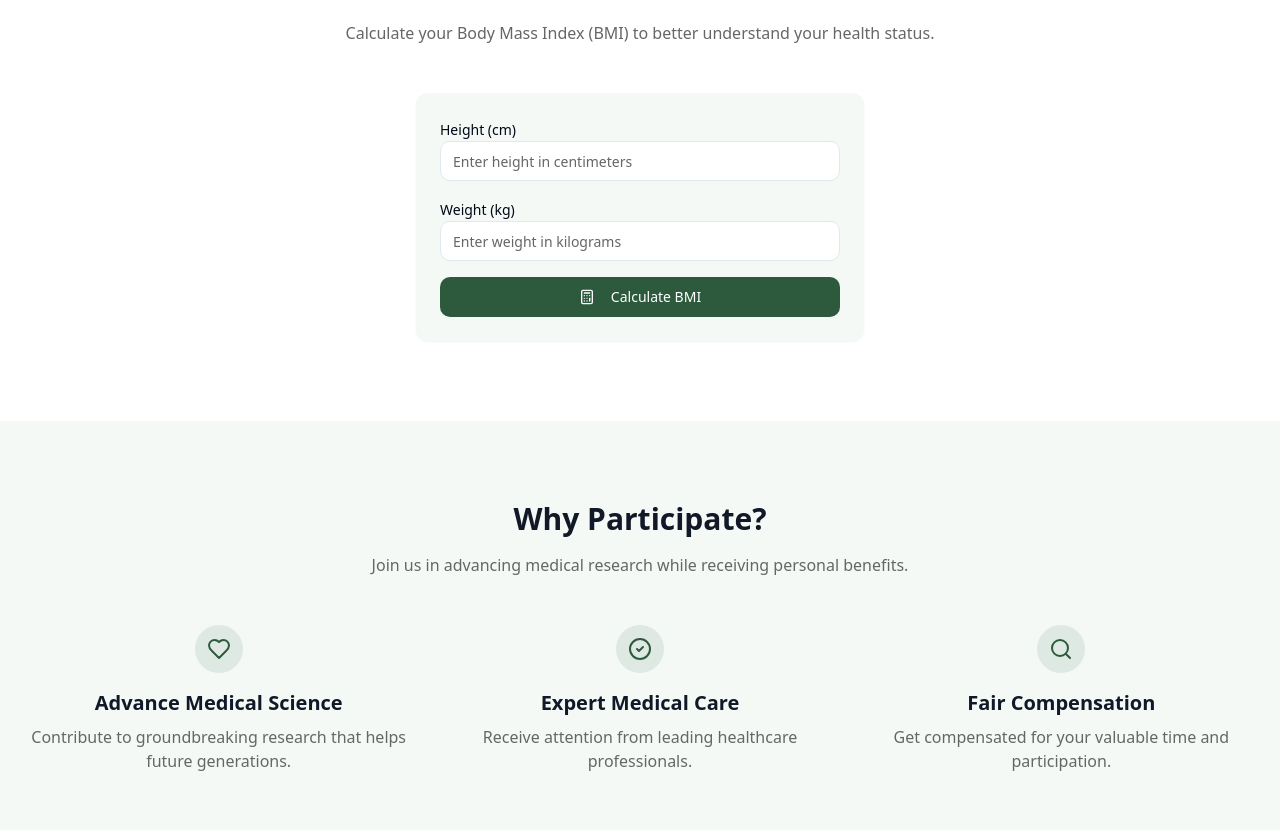
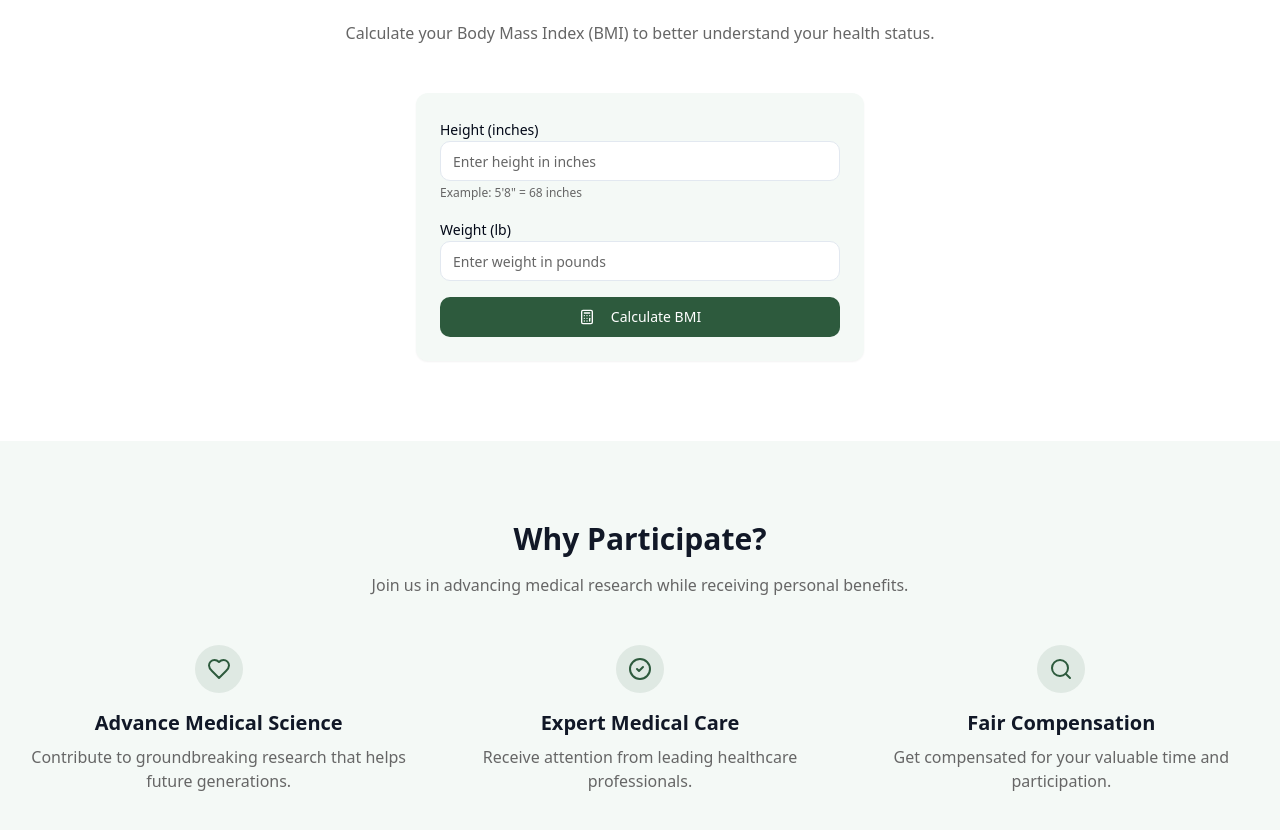
Before and after one commit to Yitz1/trial-connect-simplified, a React (Vite) app: page / in a window 1280 px wide. Shown: the part 1701-2531 px from the top of the page. Built offline with nearby package versions, Linux system fonts and the light colour scheme.

Commit message:
Update BMI calculator
Update the BMI calculator to accept weight in pounds (lbs) and height in inches, while maintaining existing functionality.

```diff
--- a/src/components/BMICalculator.tsx
+++ b/src/components/BMICalculator.tsx
@@ -13,9 +13,10 @@ const BMICalculator = () => {
 
   const calculateBMI = () => {
     if (height && weight) {
-      const heightInMeters = Number(height) / 100;
-      const weightInKg = Number(weight);
-      const bmi = weightInKg / (heightInMeters * heightInMeters);
+      // BMI Formula for imperial units: (weight in pounds * 703) / (height in inches)²
+      const heightInInches = Number(height);
+      const weightInPounds = Number(weight);
+      const bmi = (weightInPounds * 703) / (heightInInches * heightInInches);
       setBmiResult(Number(bmi.toFixed(1)));
 
       if (bmi < 18.5) setBmiCategory("Underweight");
@@ -39,21 +40,24 @@ const BMICalculator = () => {
         <div className="max-w-md mx-auto bg-accent p-6 rounded-xl shadow-sm">
           <div className="space-y-4">
             <div>
-              <Label htmlFor="height">Height (cm)</Label>
+              <Label htmlFor="height">Height (inches)</Label>
               <Input
                 id="height"
                 type="number"
-                placeholder="Enter height in centimeters"
+                placeholder="Enter height in inches"
                 value={height}
                 onChange={(e) => setHeight(e.target.value)}
               />
+              <p className="text-xs text-muted-foreground mt-1">
+                Example: 5'8" = 68 inches
+              </p>
             </div>
             <div>
-              <Label htmlFor="weight">Weight (kg)</Label>
+              <Label htmlFor="weight">Weight (lb)</Label>
               <Input
                 id="weight"
                 type="number"
-                placeholder="Enter weight in kilograms"
+                placeholder="Enter weight in pounds"
                 value={weight}
                 onChange={(e) => setWeight(e.target.value)}
               />
```
